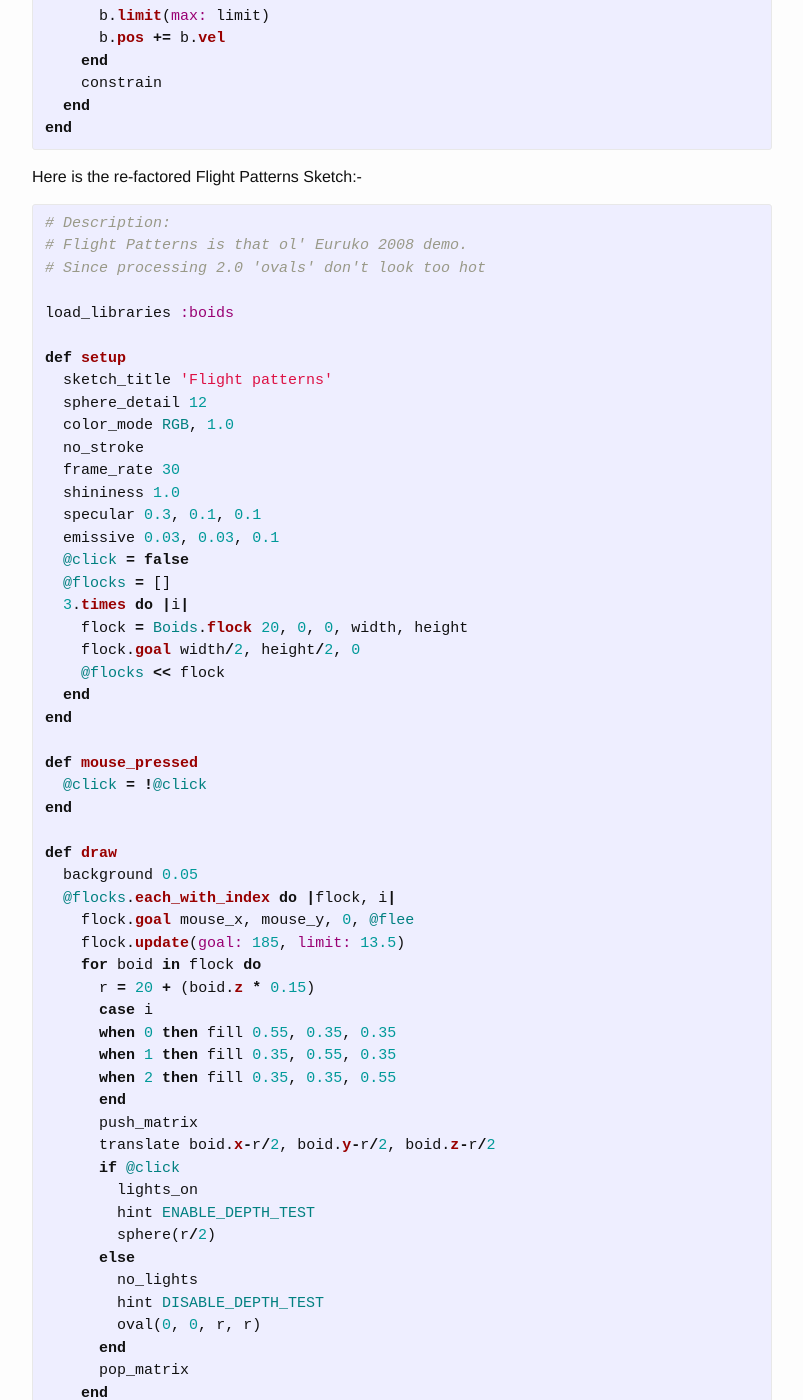
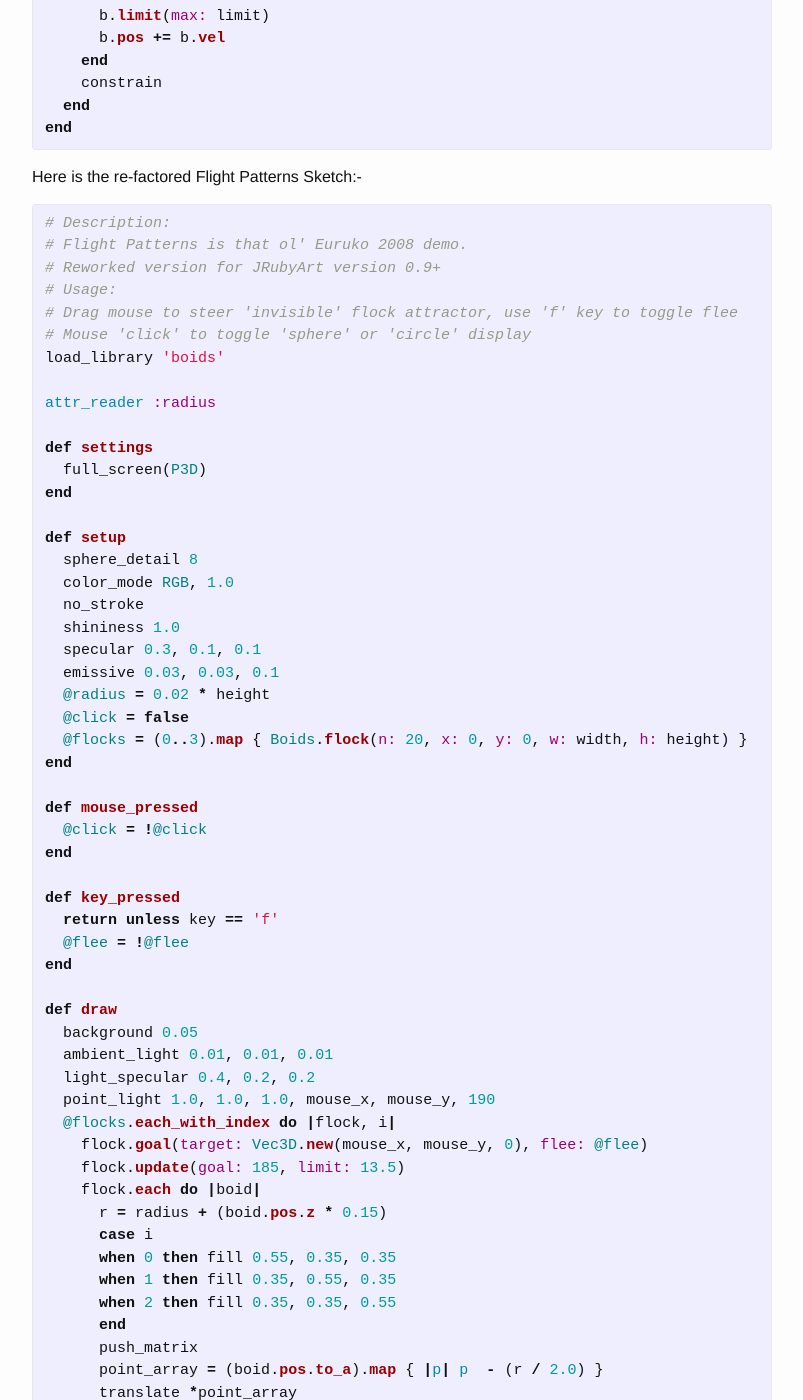
Before and after one commit to monkstone/monkstone.github.com, a Jekyll site: the page built from _posts/2015-10-20-boids_refactored.md, in a window 1280 px wide and 1400 px high, scrolled down 4744 px. Shown: the whole window, without its empty margins (238-1041 px from the left). Built offline with Jekyll 4.4.1, drawn with Linux system fonts in a browser that asks for light colours; some of the changed text lies outside the part shown.

Commit message:
refactored boids

```diff
--- a/_posts/2015-10-20-boids_refactored.md
+++ b/_posts/2015-10-20-boids_refactored.md
@@ -215,69 +215,60 @@ Here is the re-factored Flight Patterns Sketch:-
 {% highlight ruby %}
 # Description:
 # Flight Patterns is that ol' Euruko 2008 demo.
-# Since processing 2.0 'ovals' don't look too hot
+# Reworked version for JRubyArt version 0.9+
+# Usage:
+# Drag mouse to steer 'invisible' flock attractor, use 'f' key to toggle flee
+# Mouse 'click' to toggle 'sphere' or 'circle' display
+load_library 'boids'
 
-load_libraries :boids
+attr_reader :radius
+
+def settings
+  full_screen(P3D)
+end
 
 def setup
-  sketch_title 'Flight patterns'
-  sphere_detail 12
+  sphere_detail 8
   color_mode RGB, 1.0
   no_stroke
-  frame_rate 30
   shininess 1.0
   specular 0.3, 0.1, 0.1
   emissive 0.03, 0.03, 0.1
+  @radius = 0.02 * height
   @click = false
-  @flocks = []
-  3.times do |i|
-    flock = Boids.flock 20, 0, 0, width, height
-    flock.goal width/2, height/2, 0
-    @flocks << flock
-  end
+  @flocks = (0..3).map { Boids.flock(n: 20, x: 0, y: 0, w: width, h: height) }
 end
 
 def mouse_pressed
   @click = !@click
 end
 
+def key_pressed
+  return unless key == 'f'
+  @flee = !@flee
+end
+
 def draw
   background 0.05
+  ambient_light 0.01, 0.01, 0.01
+  light_specular 0.4, 0.2, 0.2
+  point_light 1.0, 1.0, 1.0, mouse_x, mouse_y, 190
   @flocks.each_with_index do |flock, i|
-    flock.goal mouse_x, mouse_y, 0, @flee
+    flock.goal(target: Vec3D.new(mouse_x, mouse_y, 0), flee: @flee)
     flock.update(goal: 185, limit: 13.5)
-    for boid in flock do
-      r = 20 + (boid.z * 0.15)
+    flock.each do |boid|
+      r = radius + (boid.pos.z * 0.15)
       case i
       when 0 then fill 0.55, 0.35, 0.35
       when 1 then fill 0.35, 0.55, 0.35
       when 2 then fill 0.35, 0.35, 0.55
       end
       push_matrix
-      translate boid.x-r/2, boid.y-r/2, boid.z-r/2
-      if @click
-        lights_on
-        hint ENABLE_DEPTH_TEST
-        sphere(r/2)
-      else
-        no_lights
-        hint DISABLE_DEPTH_TEST
-        oval(0, 0, r, r)
-      end
+      point_array = (boid.pos.to_a).map { |p| p  - (r / 2.0) }
+      translate *point_array
+      @click ? sphere(r / 2) : oval(0, 0, r, r)
       pop_matrix
     end
   end
 end
-
-def lights_on
-  lights
-  ambient_light 0.01, 0.01, 0.01
-  light_specular 0.4, 0.2, 0.2
-  point_light 1.0, 1.0, 1.0, mouse_x, mouse_y, width / 4.0
-end
-
-def settings
-  full_screen P3D
-end
-
 {% endhighlight %}
```
